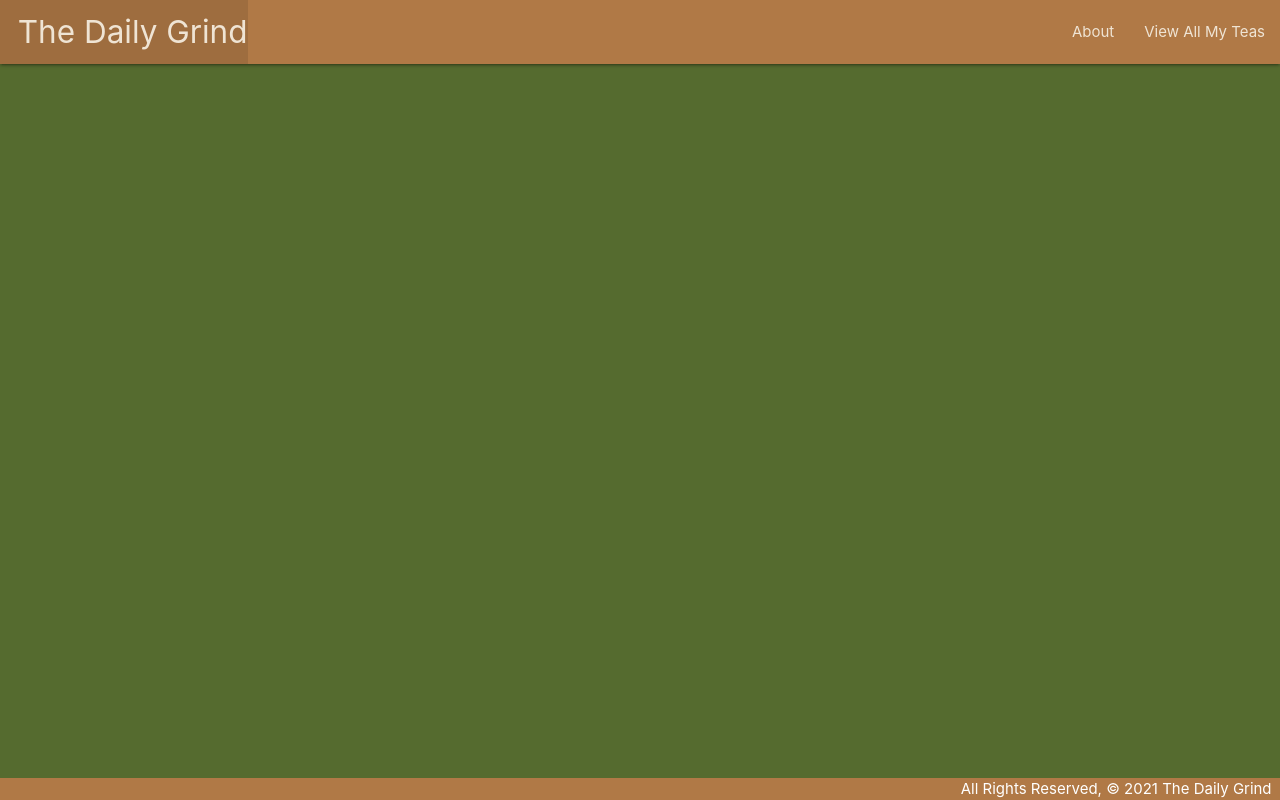
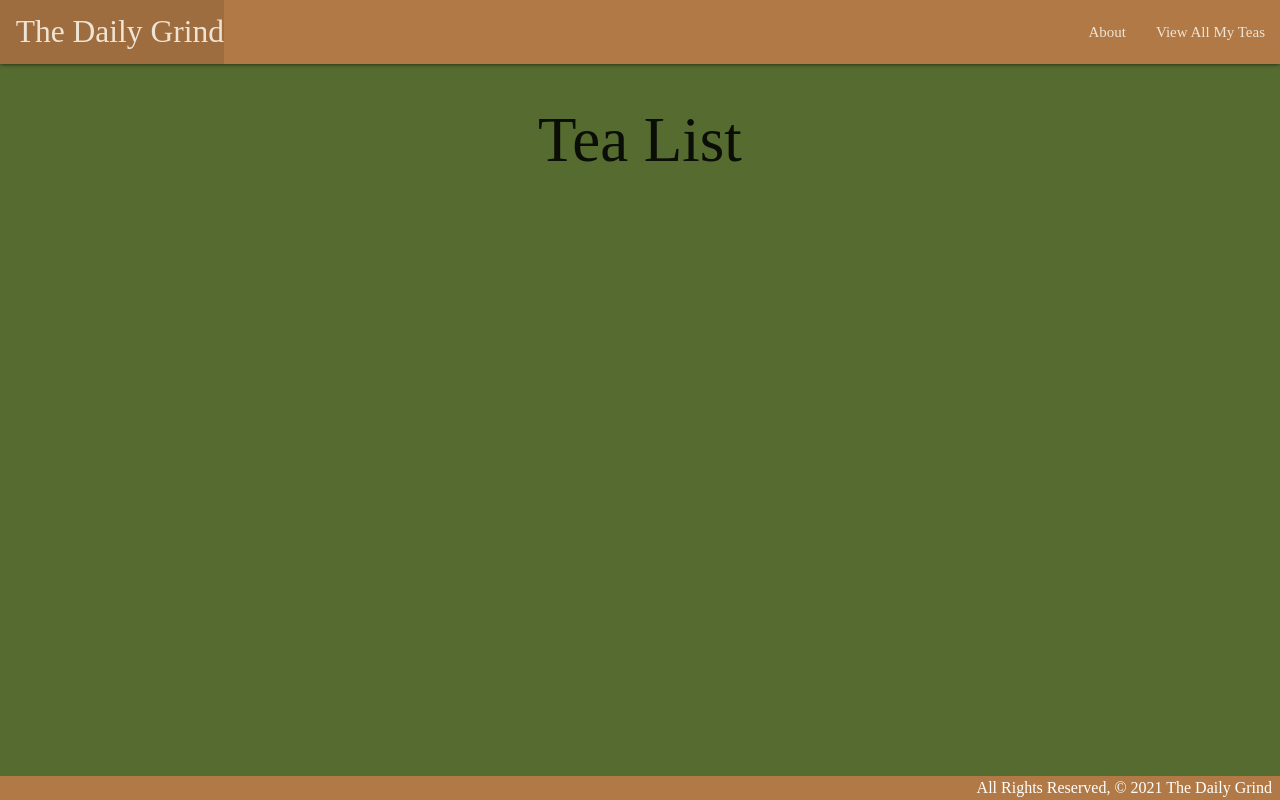
Before and after one commit to tjpreston96/Daily_Grind, a Django app: page /teas/ in a window 1280 px wide. Run offline with Django 3.2, Linux system fonts and the light colour scheme; data that the repository does not hold is empty.

Commit message:
CSS Changes

```diff
--- a/main_app/static/css/style.css
+++ b/main_app/static/css/style.css
@@ -3,6 +3,8 @@ body {
   min-height: 100vh;
   flex-direction: column;
   background-color: #556b2f;
+  font-family: Fraunces;
+  font-size: medium;
 }
 
 main {
--- a/main_app/templates/base.html
+++ b/main_app/templates/base.html
@@ -7,6 +7,10 @@
     <meta name="viewport" content="width=device-width, initial-scale=1.0" />
     <meta http-equiv="X-UA-Compatible" content="ie=edge" />
     <title>The Daily Grind</title>
+    <link
+      rel="stylesheet"
+      href="https://cdnjs.cloudflare.com/ajax/libs/font-awesome/4.7.0/css/font-awesome.min.css"
+    />
     <link
       rel="stylesheet"
       type="text/css"
--- a/main_app/templates/teas/index.html
+++ b/main_app/templates/teas/index.html
@@ -1,6 +1,6 @@
 {% extends 'base.html' %} {% block content %}
+<h1 style='text-align: center;'>Tea List</h1>
 {% for tea in teas %}
-
 <div
   class="card"
   style=
```
